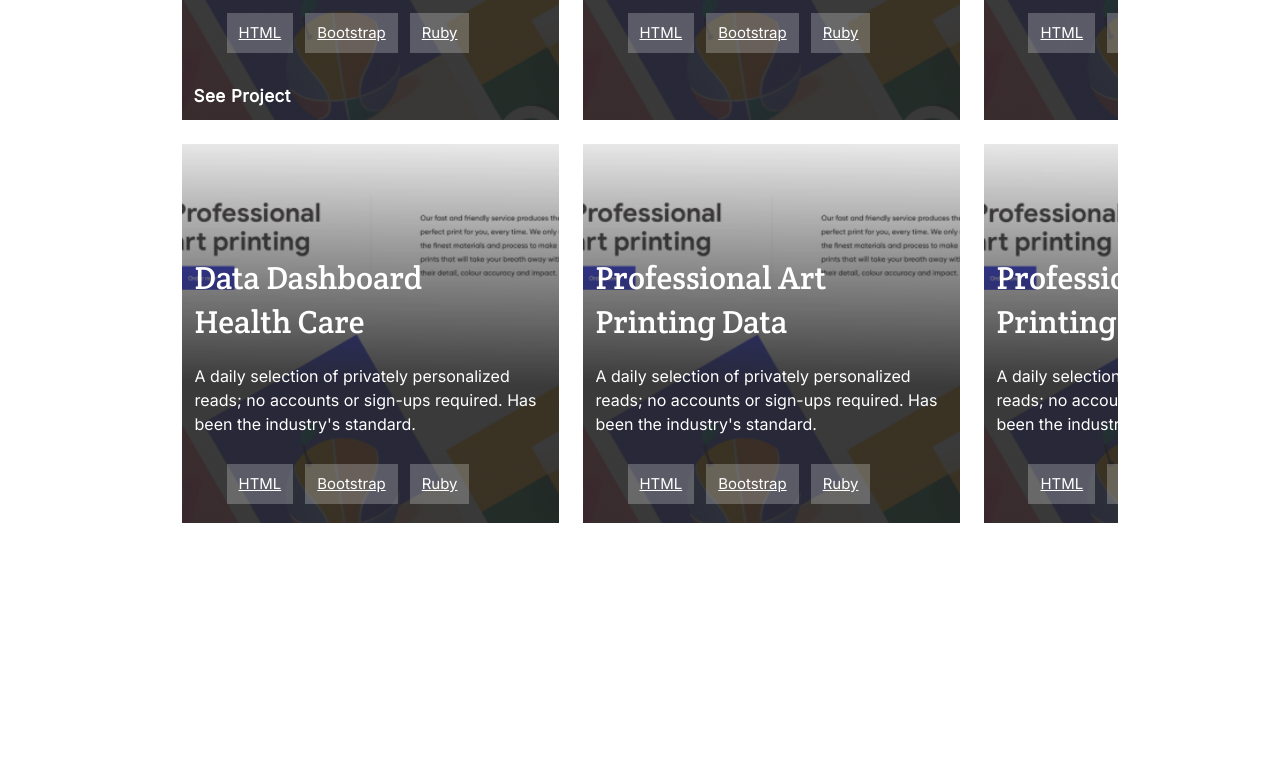
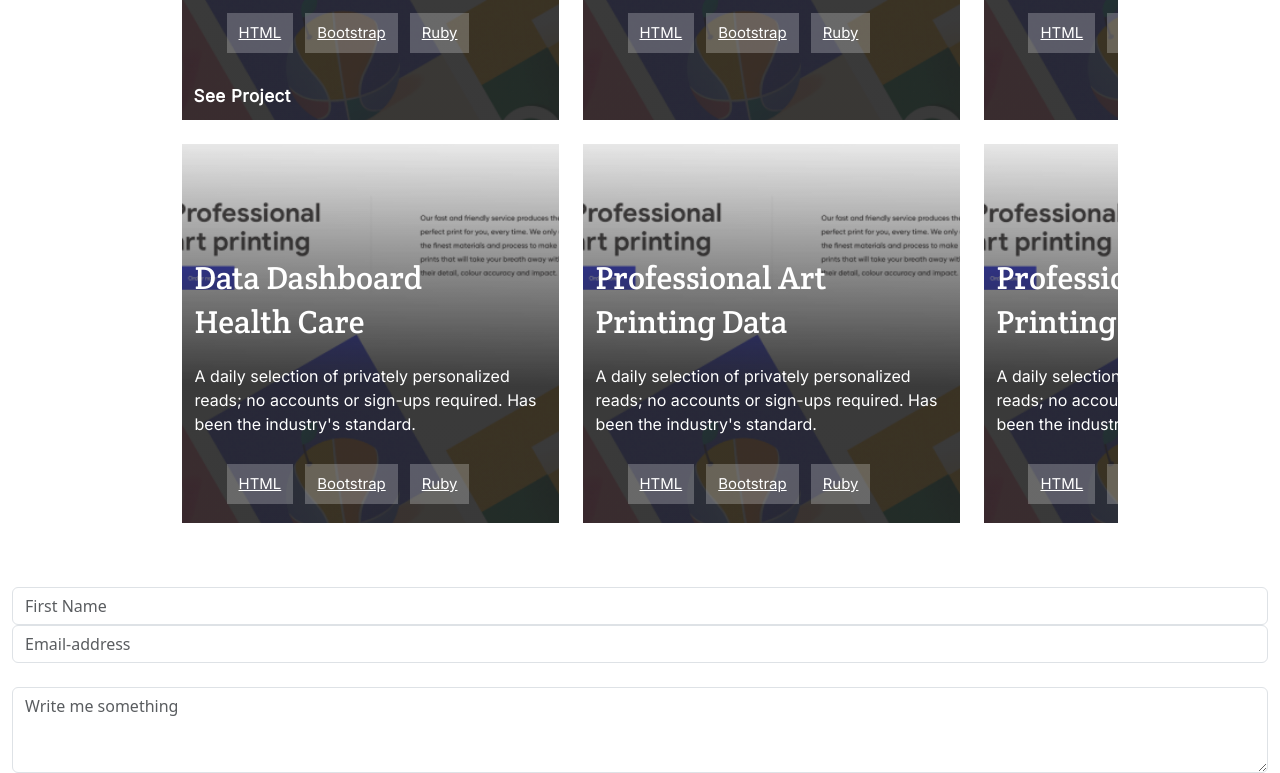
Before and after one commit to Bettenoch/Bootstrap_Exercise, a plain HTML site: page index.html in a window 1280 px wide. Shown: the part 1827-2600 px from the top of the page. Before the commit the page ends 2390 px from the top, so only its background shows below. Drawn offline with nearby package versions, Linux system fonts and the light colour scheme.

Commit message:
add form section

```diff
--- a/index.html
+++ b/index.html
@@ -286,8 +286,18 @@
 
       </div>
     </div>
-    <div class="container-fluid" class="form-section">
-
+    <div class="container-fluid form-section">
+      <form>
+  <div class="form-group">
+    <label for="exampleFormControlInput1"></label>
+     <input type="text" class="form-control" id="exampleFormControlInput1" placeholder="First Name" required maxlength="30">
+    <input type="email" class="form-control" id="exampleFormControlInput1" placeholder="Email-address">
+  </div>
+  <div class="form-group">
+    <label for="exampleFormControlTextarea1"></label>
+    <textarea class="form-control" id="exampleFormControlTextarea1" rows="3" cols="3" placeholder="Write me something"></textarea>
+  </div>
+</form>
     </div>
   </section>
 
```
